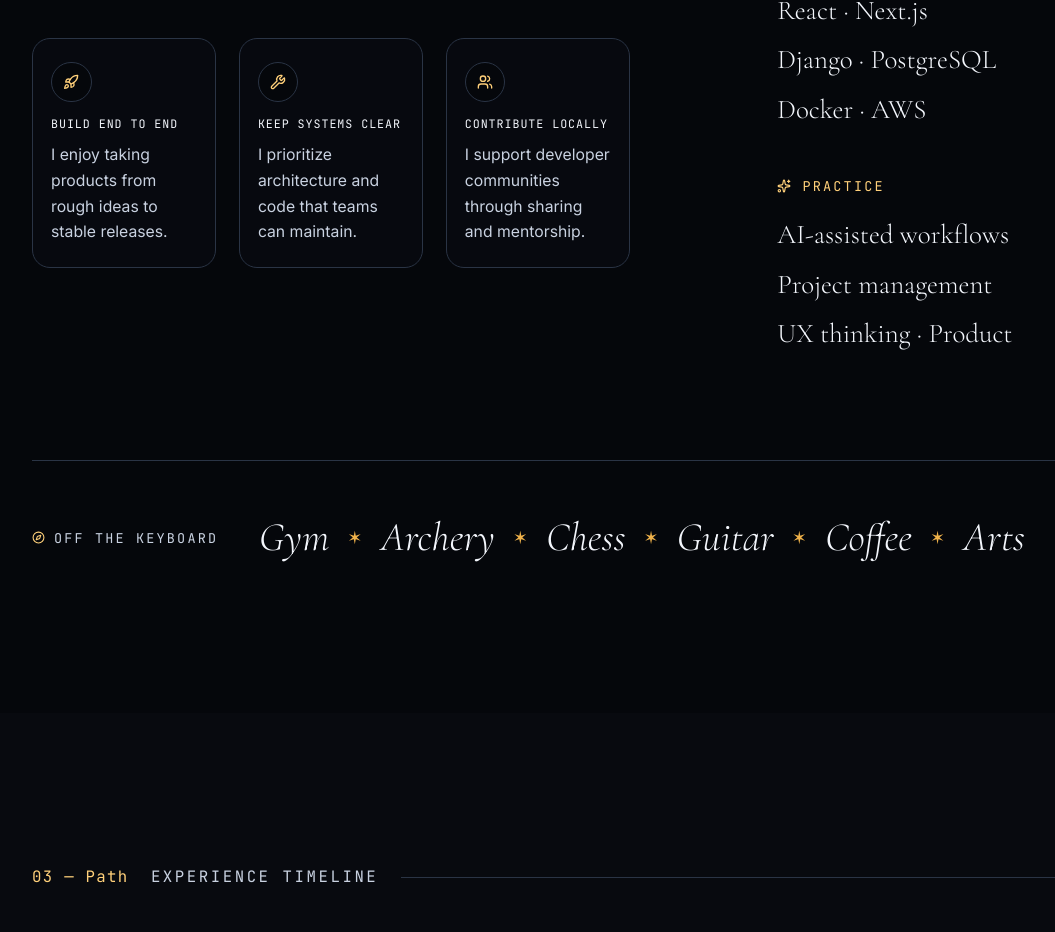
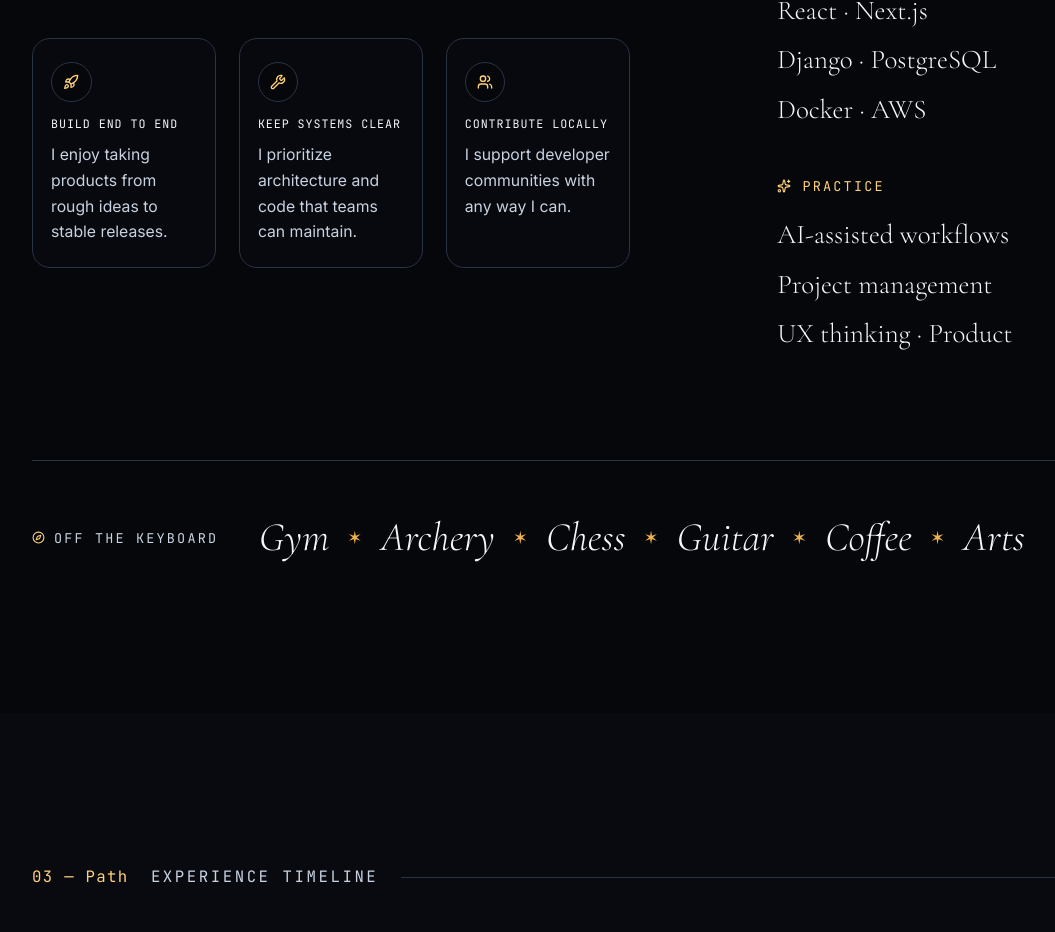
Before and after one commit to BradyTun/My-Portfolio-ReactJS, a React (Vite) app: page / in a window 1280 px wide. Shown: the part 3454-4386 px from the top of the page, without its empty margins (76-1131 px from the left). Built offline with nearby package versions, Linux system fonts and the light colour scheme.

Commit message:
Patch: Experiences

```diff
--- a/src/components/About.jsx
+++ b/src/components/About.jsx
@@ -33,7 +33,7 @@ const FOCUS_POINTS = [
   },
   {
     title: 'Contribute locally',
-    text: 'I support developer communities through sharing and mentorship.',
+    text: 'I support developer communities with any way I can.',
     Icon: Users,
   },
 ]
```
